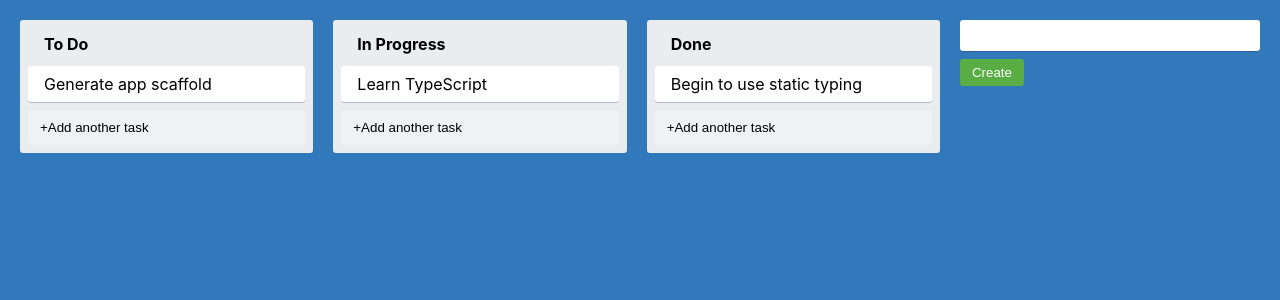
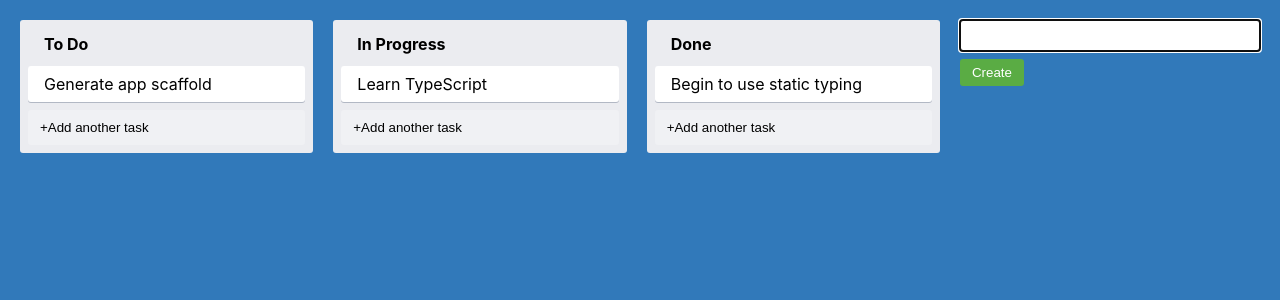
Before and after one commit to treb0ry/trello-clone, a React (Create React App) app: page / in a window 1280 px wide. Both pictures are taken after a click on the button "+ Add another list". Shown: the top 300 px of the page. Built offline with nearby package versions, Linux system fonts and the light colour scheme.

Commit message:
created and apllied useFocus hook

```diff
--- a/src/NewItemForm.tsx
+++ b/src/NewItemForm.tsx
@@ -1,15 +1,16 @@
 import React, { useState } from "react";
 import { NewItemFormContainer, NewItemButton, NewItemInput } from "./styles";
-
+import { useFocus } from "./utils/useFocus";
 interface NewItemFormProps {
   onAdd(text: string): void;
 }
 
 export const NewItemForm = ({ onAdd }: NewItemFormProps) => {
   const [text, setText] = useState("");
+  const inputRef = useFocus();
   return (
     <NewItemFormContainer>
-      <NewItemInput value={text} onChange={(e) => setText(e.target.value)} />
+      <NewItemInput ref={inputRef} value={text} onChange={(e) => setText(e.target.value)} />
       <NewItemButton onClick={() => onAdd(text)}>Create</NewItemButton>
     </NewItemFormContainer>
   );
--- /dev/null
+++ b/src/utils/useFocus.ts
@@ -0,0 +1,9 @@
+import { useRef, useEffect } from "react";
+
+export const useFocus = () => {
+  const ref = useRef<HTMLInputElement>(null);
+  useEffect(() => {
+    ref.current?.focus();
+  }, []);
+  return ref;
+};
```
